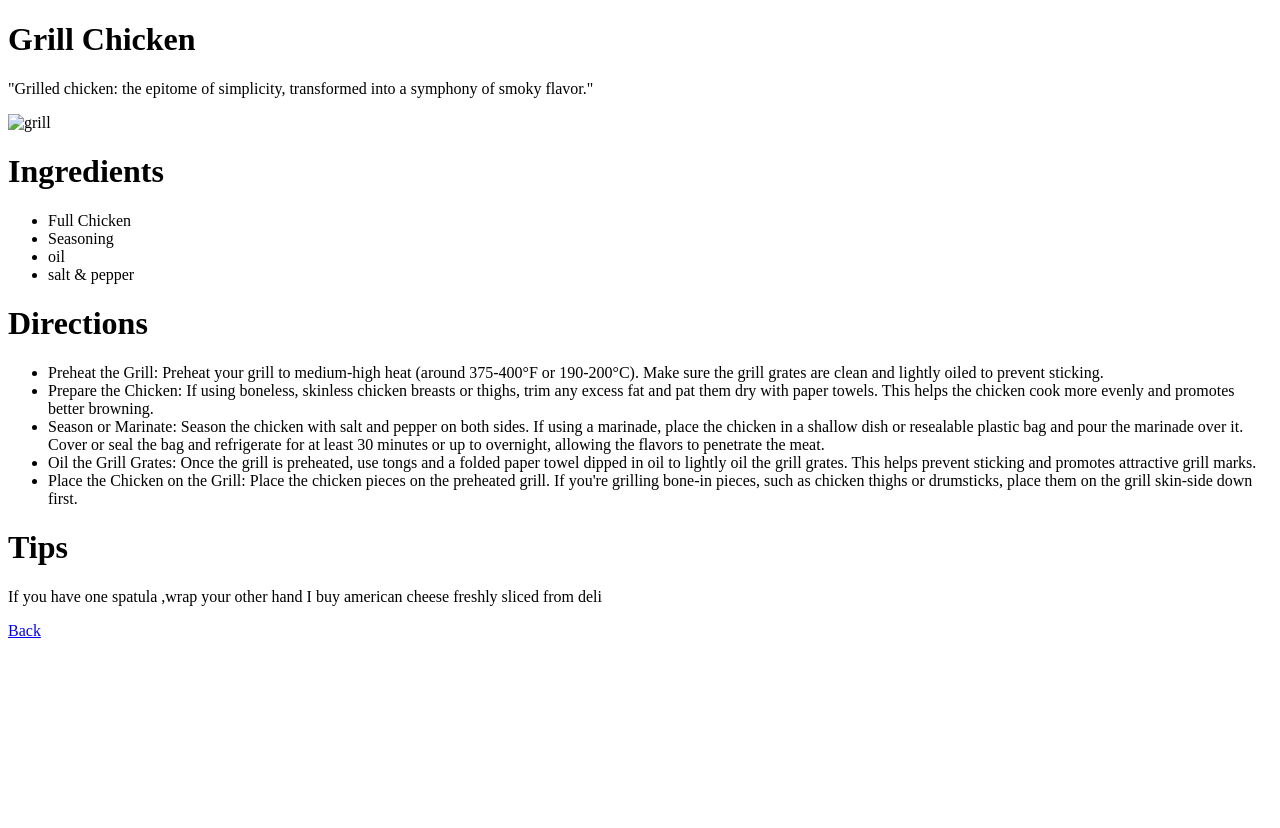
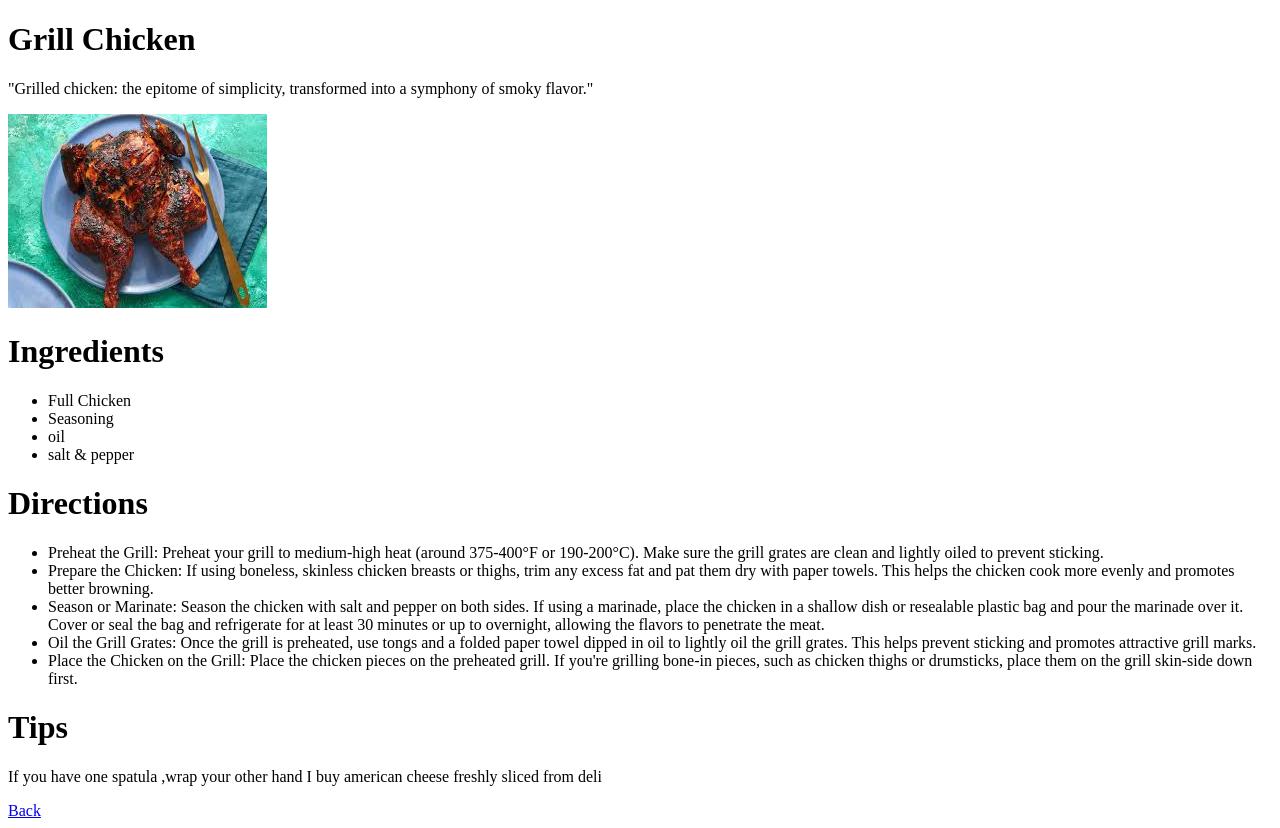
Before and after one commit to jeyanthsp/jey123, a plain HTML site: page grilll.html in a window 1280 px wide. Before the commit the page ends 800 px from the top, so only its background shows below. Drawn offline with Linux system fonts and the light colour scheme.

Commit message:
Update grilll.html

```diff
--- a/grilll.html
+++ b/grilll.html
@@ -8,7 +8,7 @@
 <body>
     <h1>Grill Chicken</h1>
     <p>"Grilled chicken: the epitome of simplicity, transformed into a symphony of smoky flavor."    </p>
-    <img src="image/download.jpeg" alt="grill">
+    <img src="download.jpeg" alt="grill">
     <h1>Ingredients</h1>
     <ul>
         <li>Full Chicken</li>
```
